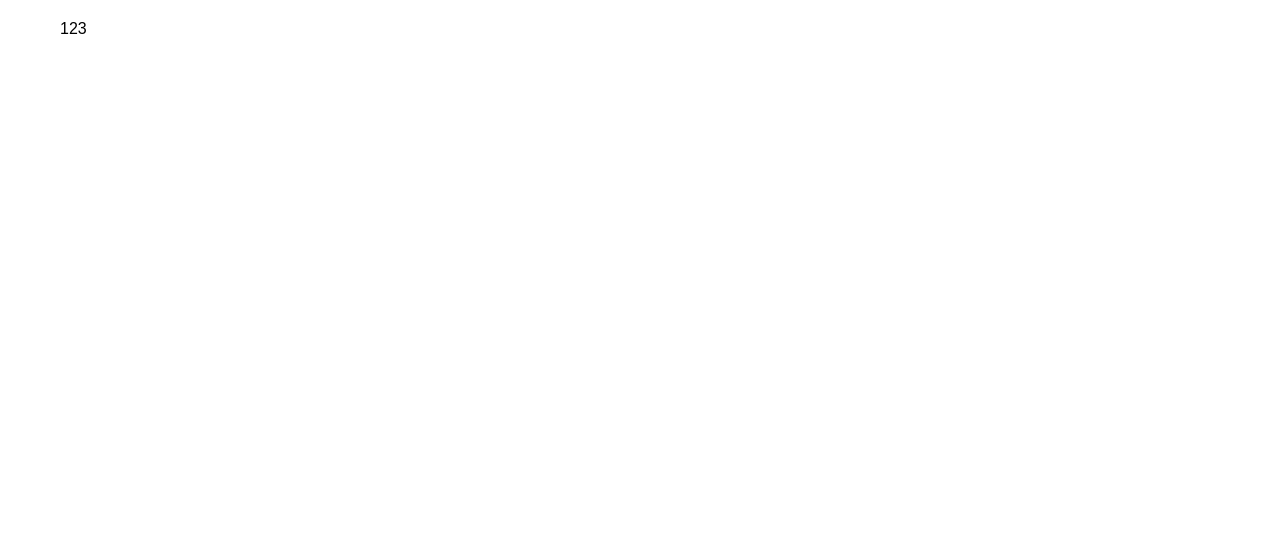
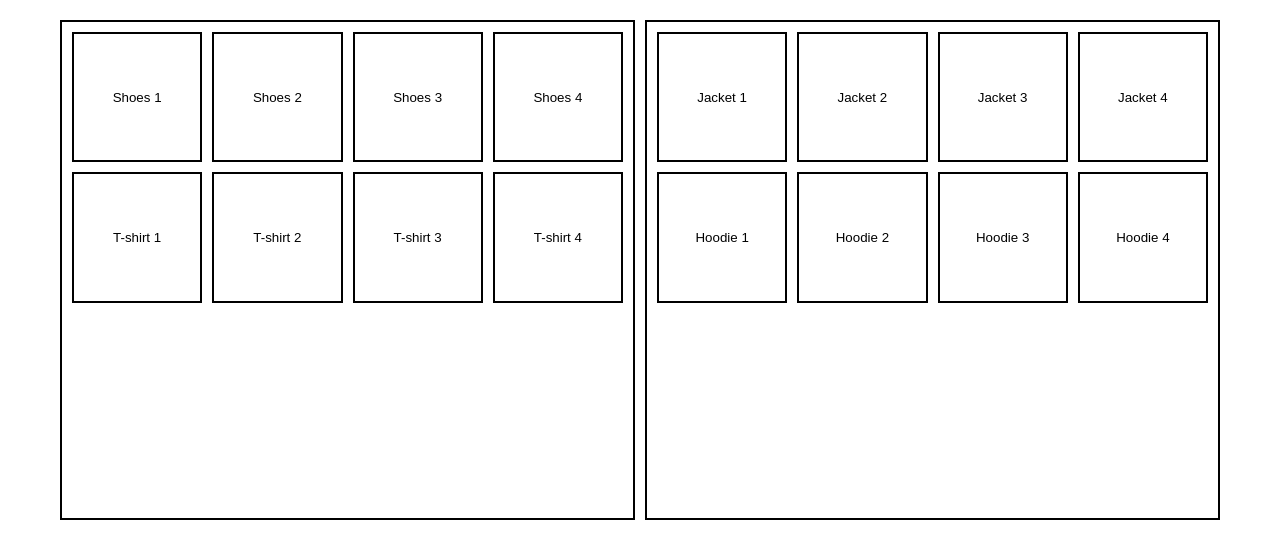
Before and after one commit to RaisZzz/test_task_vue, a Vue app: page / in a window 1280 px wide. Shown: the top 558 px of the page. Built offline with nearby package versions, Linux system fonts and the light colour scheme; the HTML template or start-up script is replaced by a standard one.

Commit message:
ADD: User items, items to choose tables

```diff
--- a/src/App.vue
+++ b/src/App.vue
@@ -1,7 +1,58 @@
-<script setup lang="ts"></script>
+<script setup lang="ts">
+import ItemCard from '@/components/ItemCard.vue'
+import type { IItem } from '@/models/item.ts'
+
+const userItems: IItem[] = [
+  { id: 1, name: 'Shoes 1' },
+  { id: 2, name: 'Shoes 2' },
+  { id: 3, name: 'Shoes 3' },
+  { id: 4, name: 'Shoes 4' },
+  { id: 5, name: 'T-shirt 1' },
+  { id: 6, name: 'T-shirt 2' },
+  { id: 7, name: 'T-shirt 3' },
+  { id: 8, name: 'T-shirt 4' },
+]
+
+const itemsToChoose: IItem[] = [
+  { id: 11, name: 'Jacket 1' },
+  { id: 12, name: 'Jacket 2' },
+  { id: 13, name: 'Jacket 3' },
+  { id: 14, name: 'Jacket 4' },
+  { id: 15, name: 'Hoodie 1' },
+  { id: 16, name: 'Hoodie 2' },
+  { id: 17, name: 'Hoodie 3' },
+  { id: 18, name: 'Hoodie 4' },
+]
+</script>
 
 <template>
   <div class="container">
-    <p>123</p>
+    <div class="items-row">
+      <div class="items-list">
+        <ItemCard v-for="item in userItems" :key="item.id" :item="item" />
+      </div>
+      <div class="items-list">
+        <ItemCard v-for="item in itemsToChoose" :key="item.id" :item="item" />
+      </div>
+    </div>
   </div>
 </template>
+
+<style scoped lang="sass">
+.items
+  &-row
+    width: 100%
+    display: flex
+    align-items: stretch
+    gap: 10px
+
+  &-list
+    width: 100%
+    border: 2px solid #000
+    padding: 10px
+    display: grid
+    grid-template-columns: repeat(4, 1fr)
+    grid-gap: 10px
+    min-height: 500px
+    align-content: start
+</style>
```
